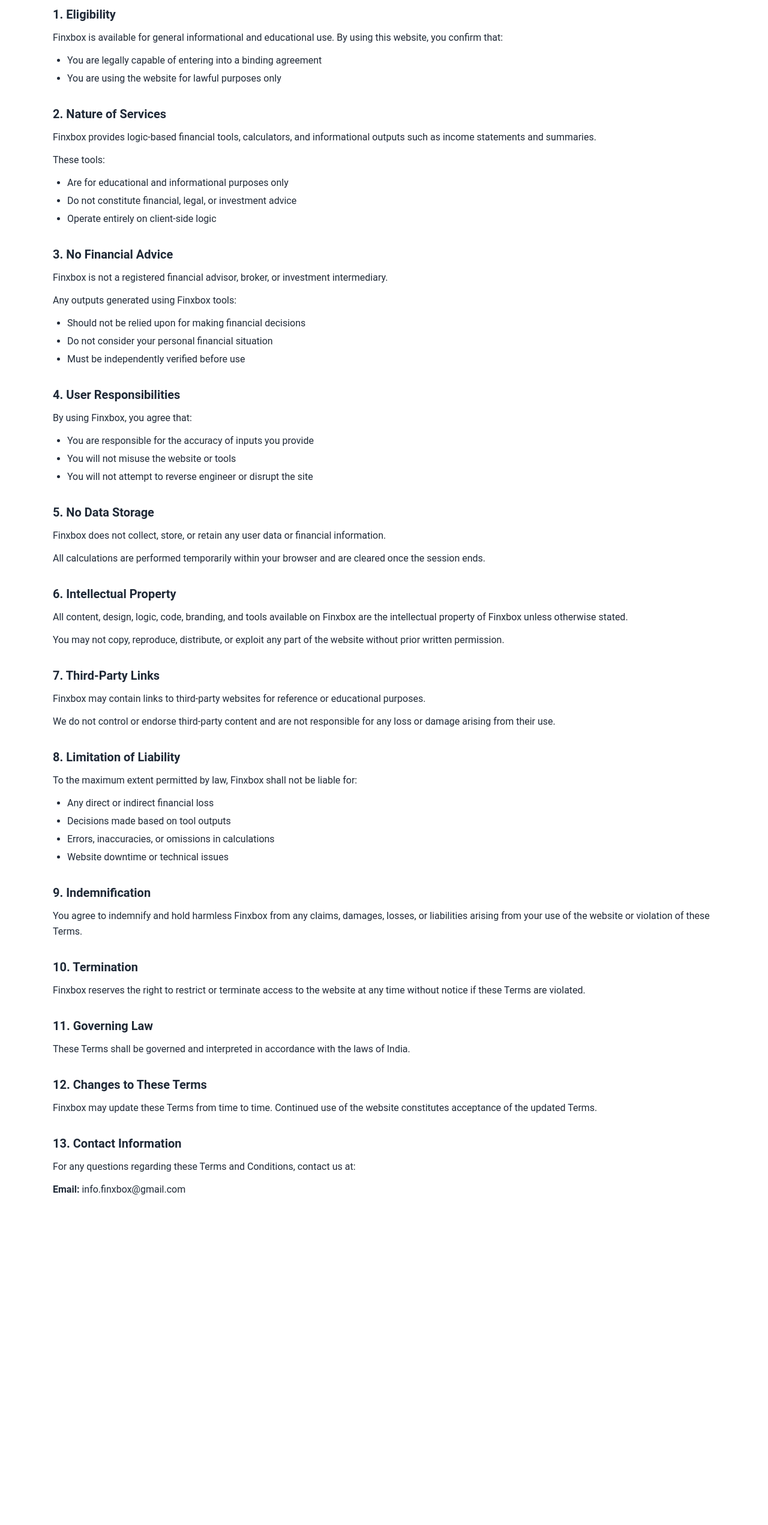
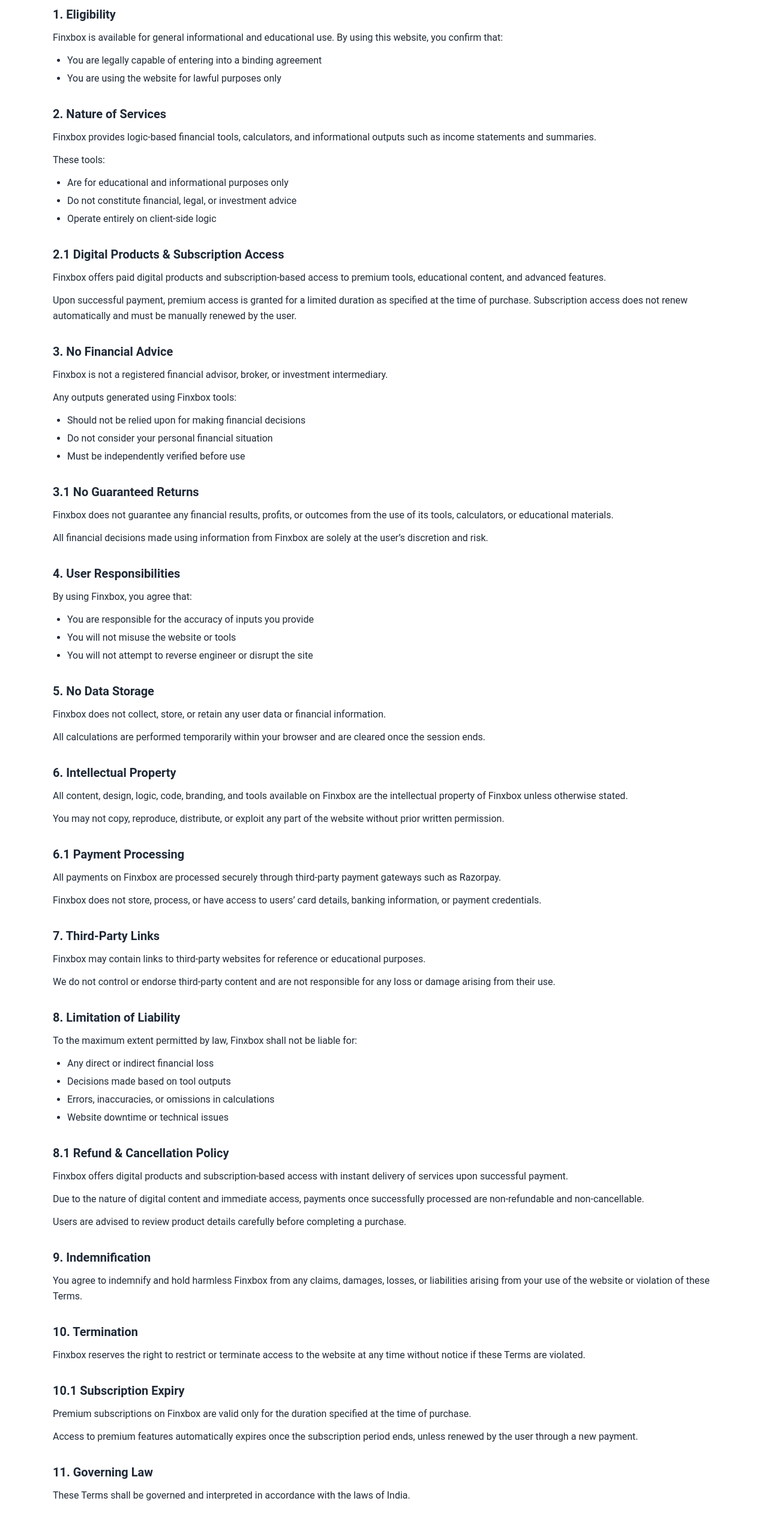
Before and after one commit to Finxbox/finbox, a React (Vite) app: page /terms-and-conditions in a window 1280 px wide. Shown: the part 234-2776 px from the top of the page at 60% size. Before the commit the page ends 2278 px from the top, so only its background shows below. Built offline with nearby package versions, Linux system fonts and the light colour scheme; no server answers.

Commit message:
DB error cleared contact us page added

```diff
--- a/src/App.jsx
+++ b/src/App.jsx
@@ -18,6 +18,7 @@
 import TermsAndConditions from "./pages/TermsAndConditions";
 import CookiePolicy from "./pages/CookiePolicy";
 import PremiumJournal from "./pages/PremiumJournal";
+import ContactUs from "./pages/ContactUs";
 
 const App = () => {
   const [isLoading, setIsLoading] = useState(true);
@@ -65,6 +66,9 @@
       <Route path="/privacy-policy" element={<PrivacyPolicy />} />
       <Route path="/terms-and-conditions" element={<TermsAndConditions />} />
       <Route path="/cookie-policy" element={<CookiePolicy />} />
+            <Route path="/contact-us" element={<ContactUs />} />
+
+
 
     </Routes>
   );
--- a/src/components/Footer/Footer.jsx
+++ b/src/components/Footer/Footer.jsx
@@ -60,6 +60,14 @@
                     Cookie Policy
                   </a>
                 </li>
+                  <li>
+                  <a
+                    href="/contact-us"
+                    className="text-gray-600 hover:text-gray-900 transition"
+                  >
+                    Contact Us
+                  </a>
+                </li>
               </ul>
             </div>
 
--- a/src/main.jsx
+++ b/src/main.jsx
@@ -5,7 +5,7 @@
 import { BrowserRouter } from "react-router-dom";
 import { ClerkProvider } from "@clerk/clerk-react";
 
-const CurrentDeployment = "development";
+const CurrentDeployment = "production";
 
 const CLERK_PUBLISHABLE_KEYS = {
   production: "pk_live_Y2xlcmsuZmlueGJveC5jb20k", // Replace with actual live key
--- /dev/null
+++ b/src/pages/ContactUs.jsx
@@ -0,0 +1,64 @@
+const ContactUs = () => {
+  return (
+    <div className="max-w-5xl mx-auto px-6 py-12 text-gray-800">
+      <h1 className="text-3xl font-bold mb-4">Contact Us</h1>
+      <p className="text-gray-600 mb-10">
+        We’re here to help. If you have any questions, concerns, or feedback,
+        feel free to reach out to us using the details below.
+      </p>
+
+      {/* Contact Information */}
+      <div className="grid md:grid-cols-2 gap-8">
+        <div className="space-y-6">
+          <div>
+            <h2 className="text-xl font-semibold mb-1">Business Name</h2>
+            <p>Finxbox</p>
+          </div>
+
+          <div>
+            <h2 className="text-xl font-semibold mb-1">Email Support</h2>
+            <p>
+              <a
+                href="mailto:info.finxbox@gmail.com"
+                className="text-indigo-600 hover:underline"
+              >
+                info.finxbox@gmail.com
+              </a>
+            </p>
+          </div>
+
+          <div>
+            <h2 className="text-xl font-semibold mb-1">Business Hours</h2>
+            <p>Monday – Friday</p>
+            <p>10:00 AM – 6:00 PM (IST)</p>
+          </div>
+
+          <div>
+            <h2 className="text-xl font-semibold mb-1">Service Type</h2>
+            <p>
+              Digital financial tools, calculators, and educational resources.
+            </p>
+          </div>
+        </div>
+
+        {/* Disclaimer Box */}
+        <div className="bg-gray-50 border border-gray-200 rounded-lg p-6">
+          <h2 className="text-lg font-semibold mb-3">
+            Important Notice
+          </h2>
+          <p className="text-sm text-gray-600 leading-relaxed">
+            Finxbox provides educational and logic-based tools only.
+            We do not offer investment advice, guaranteed returns,
+            or personalized financial recommendations.
+          </p>
+          <p className="text-sm text-gray-600 mt-3">
+            For payment-related queries, refunds (if applicable),
+            or subscription support, please contact us via email.
+          </p>
+        </div>
+      </div>
+    </div>
+  );
+};
+
+export default ContactUs;
--- a/src/pages/TermsAndConditions.jsx
+++ b/src/pages/TermsAndConditions.jsx
@@ -49,6 +49,21 @@
         </ul>
       </section>
 
+      {/* Digital Products & Subscription Access */}
+<section className="space-y-3 mb-8">
+  <h2 className="text-xl font-semibold">2.1 Digital Products & Subscription Access</h2>
+  <p>
+    Finxbox offers paid digital products and subscription-based access to
+    premium tools, educational content, and advanced features.
+  </p>
+  <p>
+    Upon successful payment, premium access is granted for a limited duration
+    as specified at the time of purchase. Subscription access does not renew
+    automatically and must be manually renewed by the user.
+  </p>
+</section>
+
+
       {/* No Financial Advice */}
       <section className="space-y-3 mb-8">
         <h2 className="text-xl font-semibold">3. No Financial Advice</h2>
@@ -65,6 +80,20 @@
           <li>Must be independently verified before use</li>
         </ul>
       </section>
+
+      {/* No Guaranteed Returns */}
+<section className="space-y-3 mb-8">
+  <h2 className="text-xl font-semibold">3.1 No Guaranteed Returns</h2>
+  <p>
+    Finxbox does not guarantee any financial results, profits, or outcomes
+    from the use of its tools, calculators, or educational materials.
+  </p>
+  <p>
+    All financial decisions made using information from Finxbox are solely
+    at the user’s discretion and risk.
+  </p>
+</section>
+
 
       {/* User Responsibilities */}
       <section className="space-y-3 mb-8">
@@ -106,6 +135,19 @@
         </p>
       </section>
 
+{/* Payment Processing */}
+<section className="space-y-3 mb-8">
+  <h2 className="text-xl font-semibold">6.1 Payment Processing</h2>
+  <p>
+    All payments on Finxbox are processed securely through third-party payment
+    gateways such as Razorpay.
+  </p>
+  <p>
+    Finxbox does not store, process, or have access to users’ card details,
+    banking information, or payment credentials.
+  </p>
+</section>
+
       {/* Third-Party Links */}
       <section className="space-y-3 mb-8">
         <h2 className="text-xl font-semibold">7. Third-Party Links</h2>
@@ -136,6 +178,24 @@
         </ul>
       </section>
 
+      {/* Refund & Cancellation Policy */}
+<section className="space-y-3 mb-8">
+  <h2 className="text-xl font-semibold">8.1 Refund & Cancellation Policy</h2>
+  <p>
+    Finxbox offers digital products and subscription-based access with instant
+    delivery of services upon successful payment.
+  </p>
+  <p>
+    Due to the nature of digital content and immediate access, payments once
+    successfully processed are non-refundable and non-cancellable.
+  </p>
+  <p>
+    Users are advised to review product details carefully before completing
+    a purchase.
+  </p>
+</section>
+
+
       {/* Indemnification */}
       <section className="space-y-3 mb-8">
         <h2 className="text-xl font-semibold">9. Indemnification</h2>
@@ -155,6 +215,20 @@
         </p>
       </section>
 
+      {/* Subscription Expiry */}
+<section className="space-y-3 mb-8">
+  <h2 className="text-xl font-semibold">10.1 Subscription Expiry</h2>
+  <p>
+    Premium subscriptions on Finxbox are valid only for the duration specified
+    at the time of purchase.
+  </p>
+  <p>
+    Access to premium features automatically expires once the subscription
+    period ends, unless renewed by the user through a new payment.
+  </p>
+</section>
+
+
       {/* Governing Law */}
       <section className="space-y-3 mb-8">
         <h2 className="text-xl font-semibold">11. Governing Law</h2>
@@ -173,6 +247,20 @@
         </p>
       </section>
 
+      {/* Pricing & Charges */}
+<section className="space-y-3 mb-8">
+  <h2 className="text-xl font-semibold">14. Pricing & Charges</h2>
+  <p>
+    All prices displayed on Finxbox are inclusive of applicable taxes unless
+    stated otherwise.
+  </p>
+  <p>
+    Finxbox reserves the right to change pricing, features, or subscription
+    plans at any time without prior notice.
+  </p>
+</section>
+
+
       {/* Contact */}
       <section className="space-y-3">
         <h2 className="text-xl font-semibold">13. Contact Information</h2>
```
Also changed, not shown: src/components/ToolsLayout/PortfolioCalculatorComp.jsx (+33 -35 lines), 1 other file (tests, documents, lock files or other folders).
